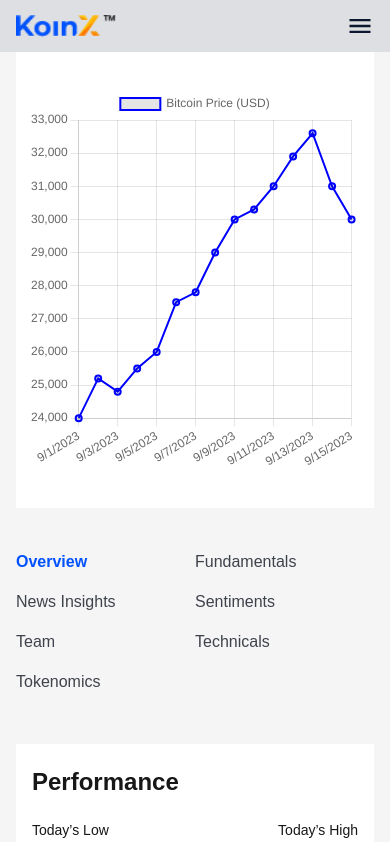
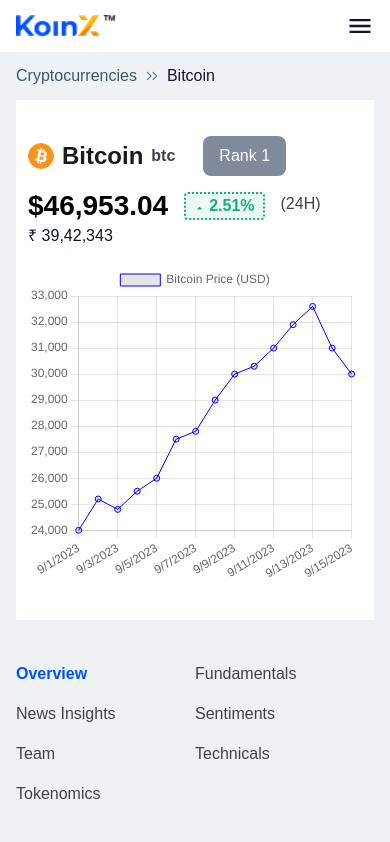
Before and after one commit to khriad991/bitcoin-site, a Next.js app: page / in a window 390 px wide. Shown: the top 842 px of the page. Built offline with nearby package versions, Linux system fonts and the light colour scheme.

Commit message:
commit for some component style fix

```diff
--- a/src/app/globals.css
+++ b/src/app/globals.css
@@ -16,7 +16,7 @@
 
 body {
   color: var(--foreground);
-  background: whitesmoke;
+  background: #EFF2F5;
   font-family: Arial, Helvetica, sans-serif;
 }
 
--- a/src/app/page.tsx
+++ b/src/app/page.tsx
@@ -8,11 +8,13 @@
 import TokenomicsComponent from "@/components/TokenomicsComponent";
 import TeamComponent from "@/components/TeamComponent";
 import TrendingCoinsComponent from "@/components/TrendingCoinsComponent";
+import PathComponent from "@/components/miniComponet/PathComponent";
 
 export default function Home() {
   return (
     <>
         <div className="container">
+            <PathComponent />
             <div className="grid grid-cols-12 gap-6 ">
                 <div className="col-span-full lg:col-span-9 flex flex-col gap-y-4">
                     <HeroComponent />
@@ -24,12 +26,6 @@
                     <TeamComponent/>
                     <TrendingCoinsComponent />
 
-
-
-
-                    <div className="">
-                        <br/><br/><br/><br/><br/><br/><br/><br/><br/><br/>
-                    </div>
                 </div>
                 <div className="col-span-full lg:col-span-3">
                    <PriceCardComponent/>
--- a/src/components/AboutBitCoinComponent.jsx
+++ b/src/components/AboutBitCoinComponent.jsx
@@ -30,7 +30,7 @@
 
                         <div className="flex flex-col gap-y-2.5 col-span-2 md:col-span-4 lg:col-span-3 px-2 ">
                             <h2 className="font-bold text-xl leading-7 text-white capitalize mt-1 ">Calculate your <br/> Profits</h2>
-                            <button className="bg-white flex justify-center items-center py-1.5  sm:py-2 px-4 sm:px-8 rounded-xl mr-1 font-bold text-[#0F1629] w-fit">check now <MdArrowRightAlt/>   </button>
+                            <button className="bg-white flex justify-center items-center py-1.5 sm:py-2 px-4 sm:px-5 rounded-xl mr-1 font-bold text-[#0F1629] w-fit">check now <MdArrowRightAlt/>   </button>
                         </div>
 
                     </div>
--- a/src/components/NavBarComponent.jsx
+++ b/src/components/NavBarComponent.jsx
@@ -8,14 +8,14 @@
 const NavBarComponent = () => {
     const [menu, setMenu] = useState(false)
     return (
-        <section className="bg-gray-white">
+        <section className="bg-white">
             <div className="container">
                 <div className="flex justify-center items-center py-3">
                     <div className="img-logo basis-[30%] ">
                         <Image src={koinLogo} alt="koin_logo" width={100} height={40} className="object-cover" />
                     </div>
                     <nav className="basis-[65%] shrink relative lg:static">
-                       <div className={`${menu ?"flex" :"hidden lg:flex"} items-center justify-end absolute lg:static -top-1 right-1 bg-gray-white py-4 px-10 lg:py-0 lg:px-0 min-w-fit`}>
+                       <div className={`${menu ?"flex" :"hidden lg:flex"} items-center justify-end absolute lg:static -top-1 right-1  py-4 px-10 lg:py-0 lg:px-0 min-w-fit`}>
                            <ul className={`flex item-center justify-between flex-col lg:flex-row capitalize lg:gap-4 gap-y-4 lg:gap-y-0 `}>
                                <li className="lg:mt-2.5 mx-1 md:mx-1.5 lg:mx-2">
                                    <Link className="text-base font-semibold text-heading hover:text-gray-black transition-all duration-300 ease-out" href={"/crypto_taxes"}>
--- a/src/components/TrendingCoinsComponent.jsx
+++ b/src/components/TrendingCoinsComponent.jsx
@@ -7,10 +7,10 @@
         <div className="bg-white px-4 py-12">
             <div className="grid grid-cols-1 gap-y-5">
                 <h1 className={"-mb-2"}>You May Also Like</h1>
-                <div className="grid grid-cols-2 sm:grid-cols-3 md:grid-cols-4 lg:grid-cols-6 gap-4">
+                <div className="grid grid-cols-2 sm:grid-cols-3 md:grid-cols-4 lg:grid-cols-5 gap-4">
 
                     {
-                        Array.from({length:6}).map((item,id)=>(
+                        Array.from({length:5}).map((item,id)=>(
                             <div key={id} className="grid grid-cols-1 gap-y-2 py-2 px-4 border-[1px] border-[#E3E3E3]">
                                 <div className="flex items-center space-x-1.5 justify-start col-span-1">
                                     <Image src={"https://assets.coingecko.com/coins/images/21061/large/biconomy_logo.jpg?1696520444"} alt={"icon"} width={25} height={25}
@@ -24,13 +24,9 @@
                             </div>
                         ))
                     }
-                </div>
-
-                <h1 className={"-mb-2"}>Trending Coins</h1>
-                <div className="grid grid-cols-2 sm:grid-cols-3 md:grid-cols-4 lg:grid-cols-6 gap-4">
-
+                    <h1 className={"mt-1 -mb-1 col-span-full "}>Trending Coins</h1>
                     {
-                        Array.from({length:6}).map((item,id)=>(
+                        Array.from({length:5}).map((item,id)=>(
                             <div key={id} className="grid grid-cols-1 gap-y-2 py-2 px-4 border-[1px] border-[#E3E3E3]">
                                 <div className="flex items-center space-x-1.5 justify-start col-span-1">
                                     <Image src={"https://assets.coingecko.com/coins/images/21061/large/biconomy_logo.jpg?1696520444"} alt={"icon"} width={25} height={25}
@@ -45,9 +41,9 @@
                         ))
                     }
 
+                </div>
 
 
-                </div>
 
             </div>
 
--- /dev/null
+++ b/src/components/miniComponet/PathComponent.jsx
@@ -0,0 +1,17 @@
+import React from 'react';
+import {RxDoubleArrowRight} from "react-icons/rx";
+
+const PathComponent = () => {
+    return (
+        <div className={"py-3"}>
+            <div className="flex justify-start items-center space-x-2">
+                <span className={"text-[#3E5765] text-base"}>Cryptocurrencies</span>
+                <RxDoubleArrowRight color={"#3E5765"} className={"text-sm "}/>
+                <span className={"text-[#0F1629] text-base font-medium"}>Bitcoin</span>
+            </div>
+
+        </div>
+    );
+};
+
+export default PathComponent;
--- a/src/components/miniComponet/TestChat.jsx
+++ b/src/components/miniComponet/TestChat.jsx
@@ -9,6 +9,11 @@
     Tooltip,
     Legend,
 } from "chart.js";
+import Image from "next/image";
+import bitcoin from "@/assets/icon/bitcoin.png"
+import {FaSortUp} from "react-icons/fa";
+import React from "react";
+
 
 // Register the necessary components
 ChartJS.register(
@@ -19,6 +24,8 @@
     Tooltip,
     Legend
 );
+
+
 
 function TestChart() {
     // Sample data for the chart
@@ -47,8 +54,10 @@
                 label: "Bitcoin Price (USD)",
                 data: sampleData.map((item) => item.price),
                 borderColor: "blue ",
-                borderWidth: 2,
-                fill: true, // Ensure line is not filled under
+                borderWidth: 1,
+
+                // borderRadius:10,
+                fill: false, // Ensure line is not filled under
             },
         ],
     };
@@ -81,9 +90,32 @@
     };
 
     return (
-        <div className="h-96 w-full ">
-            <Line data={chartData} options={options} />
+        <div>
+            <div className="grid grid-cols-1 gap-y-4 ">
+                <div className="col-span-full flex justify-start items-center space-x-2">
+                    <Image src={bitcoin} alt={"BTC"} width={26} height={36} className={"rounded-full object-cover"} />
+                    <h4 className={"text-2xl font-semibold text-black-md capitalize"}>bitcoin</h4>
+                    <span className="text-normal text-base font-semibold pr-5">btc</span>
+                    <p className={"bg-[#808A9D] py-2 px-4 font-medium text-white text-base rounded-lg capitalize"}>rank 1</p>
+                </div>
+
+
+                <div className="col-span-full flex justify-start space-x-4">
+                    <h4 className={"text-[28px] font-semibold text-black "}>$46,953.04</h4>
+                    <div className="bg-[#EBF9F4] rounded border-dotted border-2 border-[#14B079] px-2 flex space-x-1 items-center ">
+                        <FaSortUp size={14} className={"mt-2 w-[11px] h-2 "} color={"#14B079"}/>
+                        <h4 className="text-[#14B079] font-semibold text-base">2.51%</h4>
+                    </div>
+                    <span className="text-normal text-base font-medium ">(24H)</span>
+                </div>
+                <h4 className={"text-[#0B1426] text-base font-medium -mt-3"}>₹ 39,42,343</h4>
+
+                <div className="col-span-full h-80">
+                    <Line data={chartData} options={options} />
+                </div>
+            </div>
         </div>
+
     );
 }
 
```
Also changed, not shown: src/components/PriceCardComponent.jsx (+48 -5 lines), src/components/TokenomicsComponent.jsx (+8 -16 lines), src/assets/icon/bitcoin.png (renamed from src/assets/icon/image bitcoin.png), src/assets/icon/ethereum.png (added).
